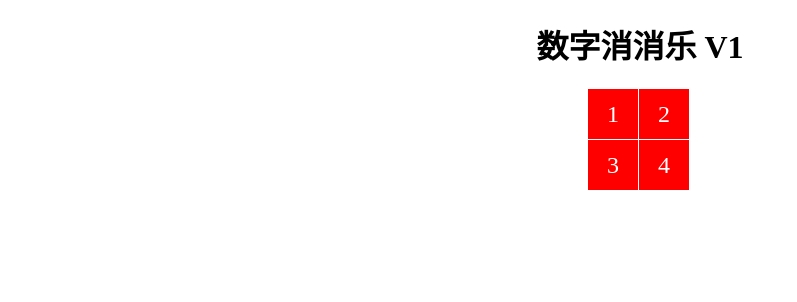
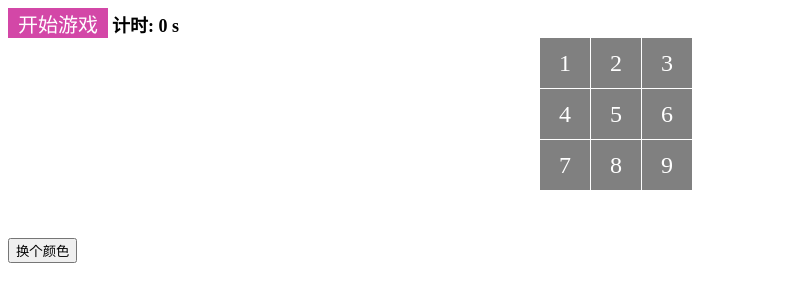
Before and after one commit to bcxhj/BCXHJ.github.io, a plain HTML site: page index.html in a window 1280 px wide. Shown: the whole page, without its empty margins (0-797 px from the left). Drawn offline with Linux system fonts and the light colour scheme.

Commit message:
Update index.html

```diff
--- a/index.html
+++ b/index.html
@@ -2,76 +2,150 @@
 <html lang="en">
 <head>
     <meta charset="UTF-8">
-    <title>数字笑笑笑</title>
-</head>
+    <title>消消乐v3</title>
     <style>
-  header{
+        header {
             text-align: center;
         }
-  ul#digits{
-    width: 104px;
-    height: 104px;
+
+        ul {
+            width: 200px;
+            height: 200px;
             padding: 0;
             margin: 0 auto;
         }
-  li{
+
+        li {
             float: left;
             list-style-type: none;
-    width: 50px; height: 50px;
+            width: 50px;
+            height: 50px;
             margin: 0px 1px 1px 0px;
             line-height: 50px;
-    background-color: red;
+            background-color: gray;
             font-size: 24px;
             text-align: center;
             color: white;
         }
-  li:hover{
+
+        li:hover {
             cursor: pointer;
         }
+
+        #seconds {
+            font-size: 18px;
+            font-weight: 900;
+        }
+
+        #start {
+            background-color: #d347a7;
+            border: none;
+            color: white;
+            width: 100px;
+            height: 30px;
+            font-size: 20px;
+        }
     </style>
+</head>
 <body>
-<header>
-  <h1>数字消消乐 V1</h1>
-</header>
 <article>
-  <ul id="digits">
-    <li id="item1" onclick="clickOne()">1</li>
-    <li id="item2" onclick="clickTwo()">2</li>
-    <li id="item3" onclick="clickThree()">3</li>
-    <li id="item4" onclick="clickFour()">4</li>
+    <div>
+        <input type="button" name="" id="start" value="开始游戏" onclick="startGame()">
+        <span id="seconds">计时: 0 s</span>
+    </div>
+</article>
+<article>
+    <ul id="mid">
+        <li>1</li>
+        <li>2</li>
+        <li>3</li>
+        <li>4</li>
+        <li>5</li>
+        <li>6</li>
+        <li>7</li>
+        <li>8</li>
+        <li>9</li>
     </ul>
+    <input onclick="setBkColor()" type="button" value="换个颜色">
 </article>
 </body>
 <script>
     var index = 1;
-  //定义数字按钮 1 的事件处理函数
-  function clickOne(){
-    if(index == 1){
-      index = index + 1;
-    }else{
-      alert("闯关失败!");
+    var colors = ["#57bbbb", "#4b8ec5", "#ca63de", "#44d2d2", "#38358f", "#206c13", "#ff8585", "#f7ff85", "#bd384b", "#695a5a", "#c97455", "#e09744", "#73a22a", "#25c487", "#a3dcdb", "#2457b6", "#5844af", "#d347a7"];
+    //colors 颜色库
+    var nums = [1, 2, 3, 4, 5, 6, 7, 8, 9];
+    var timer = null;
+    //times 控制游戏时间
+    var seconds = 0;
+    //游戏的用时
+    var isStart = false;
+
+    //判断用户是否点击了开始游戏
+    function setBkColor() {
+        //setBkColor 随机颜色散布
+        var k;
+        for (let i = 0; i < buts.length; i++) {
+            k = Math.floor(Math.random() * colors.length);
+            buts[i].style.backgroundColor = colors[k];
         }
-  } //定义数字按钮 2 的事件处理函数
-  function clickTwo(){
-    if(index == 2){
-      index = index + 1;
-    }else{
-      alert("闯关失败!");
     }
-  } //定义数字按钮 3 的事件处理函数
-  function clickThree() {
-    if (index == 3) {
-      index = index + 1;
-    }else{
-      alert("闯关失败!");
+
+    function shuffle() {
+        //shuffle 数字随机布局
+        var n = nums.length
+        for (let i = 0; i < n; i++) {
+            var k = Math.floor(Math.random() * n);
+            while (k == i) {
+                k = Math.floor(Math.random() * n);
             }
-  } //定义数字按钮 4 的事件处理函数
-  function clickFour(){
-  if(index == 4){
-    alert("您单击了 4，闯关成功！");
-  }else{
-    alert("闯关失败!");
+            var temp = nums[i];
+            nums[i] = nums[k];
+            nums[k] = temp;
         }
+        for (let i = 0; i < buts.length; i++) {
+            buts[i].innerText = String(nums[i]);
+        }
+    }
+
+    function startGame() {
+        //startGame 开始游戏按钮
+        isStart = true;
+        //isStart 确定用户已经点击开始游戏
+        var x = 100;
+        shuffle();
+        //调用数字布局
+        setBkColor();
+        //调用颜色布局
+        timer = setInterval(function () {
+            seconds++;
+            document.getElementById("seconds").innerText = "计时:" + seconds + "s";
+        }, x)
+        //timer 计时器开始
+    }
+
+    function clickDigit() {
+        //点击事件
+        if (isStart == false) {
+            window.alert("请先开始游戏");
+            return;
+        }
+        if (index == this.innerHTML) {
+            this.style.visibility = "hidden";
+            if (index == 9) {
+                window.alert("闯关成功,共使用" + seconds + "s");
+                //location.reload();//刷新页面
+                location.replace(location.href)
+            }
+            index++;
+        } else {
+            window.alert("闯关失败,再来一次");
+            location.replace(location.href)
+        }
+    }
+    var buts = document.getElementsByTagName("li")
+    for (let i = 0; i < buts.length; i++) {
+        buts[i].onclick = clickDigit;
+        //循环调用clickdigit 函数判断是否点击正确
     }
 </script>
 </html>
```
Lines whose indentation alone changed are shown as unchanged.
